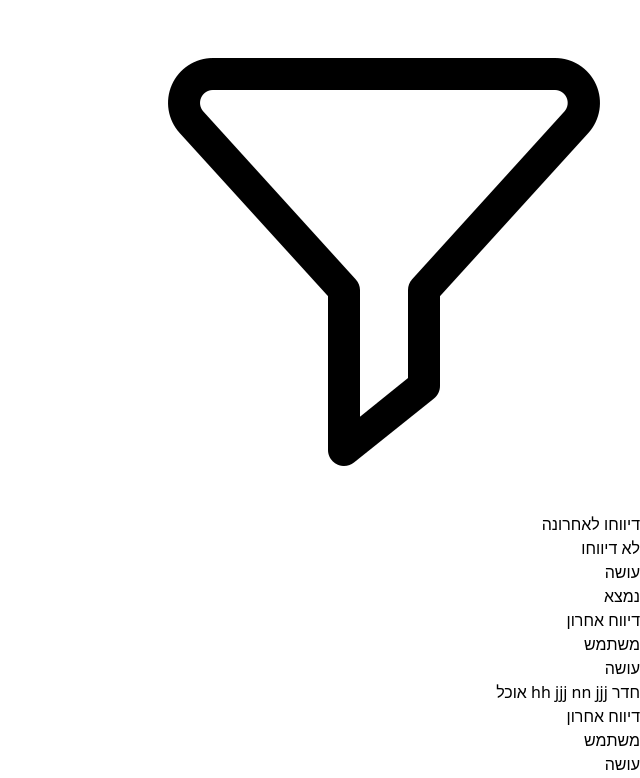
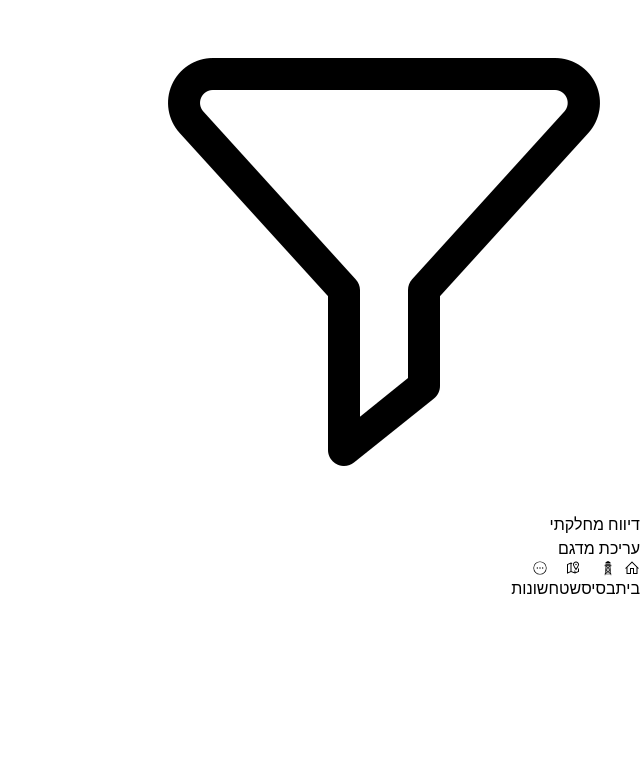
Before and after one commit to Rosenfeld99/Client_Monitoring_System_IDF, a React (Vite) app: page /lastReports in a window 1280 px wide. Shown: the part 332-1110 px from the top of the page, without its empty margins (640-1280 px from the left). After the commit the page ends 932 px from the top, so only its background shows below. Built offline with nearby package versions, Linux system fonts and the light colour scheme.

Commit message:
fixed the admin first look table

```diff
--- a/src/components/admin/solidersReports/NotReport.jsx
+++ /dev/null
@@ -1,9 +0,0 @@
-import React from 'react'
-
-function NotReports() {
-    return (
-        <div>NotReports</div>
-    )
-}
-
-export default NotReports
--- /dev/null
+++ b/src/components/admin/solidersReports/SoldiersClassReport.jsx
@@ -0,0 +1,34 @@
+import React from 'react'
+import UsersDisplay from './UsersDisplay'
+import { LiaHomeSolid, LiaMapMarkedAltSolid } from 'react-icons/lia'
+import { GiWatchtower } from 'react-icons/gi'
+import { CiCircleMore } from 'react-icons/ci'
+import { useNavigate } from 'react-router-dom'
+
+function SoldiersClassReport() {
+    const navigation = useNavigate()
+
+    const LIST_OPTION = [
+        { name: "בית", value: "home", icon: <LiaHomeSolid /> },
+        { name: "בסיס", value: "base", icon: <GiWatchtower /> },
+        { name: "שטח", value: "area", icon: <LiaMapMarkedAltSolid /> },
+        { name: "שונות", value: "others", icon: <CiCircleMore /> },
+    ]
+    return (
+        <div className=' mt-7 w-full h-full flex flex-col flex-1'>
+
+            <div className='mt-[26px]  h-[45vh] overflow-y-auto'>
+                <div className="  grid grid-cols-2 gap-x-20 gap-y-7">
+                    {LIST_OPTION?.map((item, index) => (
+                        <button onClick={() => navigation(`/startReport/${item?.value}`)} key={index} className=" flex flex-col items-center justify-center gap-2">
+                            <div className="bg-gradient-to-r from-cyan-500 to-blue-500 shadow-md shadow-[#0000003d] w-20 h-20 rounded-full flex items-center justify-center text-white text-4xl">{item?.icon}</div>
+                            <div className="text-lg font-bold">{item?.name}</div>
+                        </button>
+                    ))}
+                </div>
+            </div>
+        </div>
+    )
+}
+
+export default SoldiersClassReport
--- a/src/components/admin/solidersReports/SolidersReports.jsx
+++ b/src/components/admin/solidersReports/SolidersReports.jsx
@@ -4,12 +4,12 @@ import filter from "/filter.png"
 import searchIcon from "/searchIcon.png"
 import { Link } from 'react-router-dom'
 import UsersDisplay from './UsersDisplay'
-import NotReports from './NotReport'
 import TransitionPage from '../../../animation/TransitionPage'
+import SoldiersClassReport from './SoldiersClassReport'
 
 
 function LastReports() {
-  const [chosenCategory, setChosenCategory] = useState("last-report")
+  const [chosenCategory, setChosenCategory] = useState("class-of-soldiers")
   return (
     <TransitionPage>
       <div dir='rtl' className="flex flex-col pb-20 mx-auto w-full bg-white min-h-screen flex-1  ">
@@ -21,9 +21,9 @@ function LastReports() {
               <span className='font-bold' >מיין משתמשים</span>
             </div>
             <div className='flex flex-row-reverse'>
-              <div className='border-gray-300 rounded-lg border flex w-[90%] items-center'>
+              <div className='border-gray-300 pr-3 rounded-lg border flex w-[90%] '>
                 <input placeholder='  חיפוש משתמשים   ' className='ml-1 p-1 outline-none  w-[90%]' type="text" />
-                <span ><img className='max-w-4' src={searchIcon} alt="" /></span>
+                <span className='flex items-center' ><img className='max-w-4' src={searchIcon} alt="" /></span>
               </div>
               <Link className=' ml-1 flex rounded-lg overflow-hidden' to={"/advanceSearch"}>
                 <button className='ml-auto px-2 bg-[#E6E6E6]'><img className='max-w-4' src={filter} alt="" /></button>
@@ -31,11 +31,10 @@ function LastReports() {
             </div>
 
             <div className='flex w-full justify-evenly items-center p-1 flex-1 rounded-lg mt-4 bg-[#E6E6E6] '>
-              <div onClick={(e) => setChosenCategory(e.target.id)} className={`${chosenCategory === "last-report" && "bg-white"} px-4 p-1 rounded-lg `} id='last-report'
-              >דיווחו לאחרונה</div>
-              <div onClick={(e) => setChosenCategory(e.target.id)} className={`${chosenCategory === "not-report" && "bg-white"} px-4 p-1 rounded-lg `} id='not-report'>לא דיווחו</div>
+              <div onClick={(e) => setChosenCategory(e.target.id)} className={`${chosenCategory === "class-of-soldiers" && "bg-white"} w-1/2 text-center p-1 rounded-lg `} id='class-of-soldiers'>דיווח מחלקתי</div>
+              <div onClick={(e) => setChosenCategory(e.target.id)} className={`${chosenCategory === "soldiers" && "bg-white"} w-1/2  text-center p-1 rounded-lg `} id='soldiers'>עריכת מדגם</div>
             </div>
-            {chosenCategory === "not-report" ? <NotReports /> : <UsersDisplay />}
+            {chosenCategory === "soldiers" ? <UsersDisplay /> : <SoldiersClassReport />}
           </div>
         </div>
 
--- a/src/components/admin/solidersReports/UsersDisplay.jsx
+++ b/src/components/admin/solidersReports/UsersDisplay.jsx
@@ -1,10 +1,13 @@
 import React, { useState } from 'react'
+import { Link } from 'react-router-dom';
 
 
-const DisplayUser = () => {
+const DisplayUser = ({ setUsersSelected }) => {
     const [chooseReport, setChooseReport] = useState(false)
+
     return (<>
-        <div onClick={() => setChooseReport(!chooseReport)} className={` ${chooseReport && 'bg-[#e9f6fd] border-[1px]  border-[#62bcee] rounded-lg'} min-h-10 grid grid-cols-12 my-1 gap-3 py-1 `} >
+        {/* TODO: save the users selected on click */}
+        <div onClick={() => { !chooseReport ? setUsersSelected(["has users"]) : setUsersSelected([]); setChooseReport(!chooseReport); }} className={` ${chooseReport && 'bg-[#e9f6fd] border-[1px]  border-[#62bcee] rounded-lg'} min-h-10 grid grid-cols-12 my-1 gap-3 py-1 `} >
             <div className="flex w-full h-full overflow-y-auto col-span-2 items-center justify-center ">עושה</div>
             <div className="flex w-full h-full overflow-y-auto  col-span-3 items-center justify-center ">חדר  hh jjj nn jjj אוכל</div>
             <div className="flex w-full h-full overflow-y-auto col-span-4 items-center justify-center ">דיווח אחרון</div>
@@ -18,21 +21,28 @@ const DisplayUser = () => {
 
 
 function UsersDisplay() {
+    const [usersSelected, setUsersSelected] = useState([])
     return (
-        <div className='w-full h-full flex flex-col flex-1'> <div className=' grid grid-cols-12 gap-3 px-1 mt-5  '>
-            <div className="flex w-full col-span-2 items-center justify-center font-semibold">עושה</div>
-            <div className="flex w-full  col-span-3 items-center justify-center font-semibold">נמצא</div>
-            <div className="flex w-full col-span-4 items-center justify-center font-semibold">דיווח אחרון</div>
-            <div className="flex w-full col-span-3 items-center  justify-center font-semibold">משתמש</div>
-        </div>
-            <div className='divide-solid divide-y border mt-1 ' ></div>
-            <div className='  max-h-72 overflow-y-auto'>
+        <div className='mt-7 w-full h-full flex flex-col flex-1'>
+            <div className=' grid grid-cols-12 gap-3 px-1   '>
+                <div className="flex w-full col-span-2 items-center justify-center font-semibold">עושה</div>
+                <div className="flex w-full  col-span-3 items-center justify-center font-semibold">נמצא</div>
+                <div className="flex w-full col-span-4 items-center justify-center font-semibold">דיווח אחרון</div>
+                <div className="flex w-full col-span-3 items-center  justify-center font-semibold">משתמש</div>
+            </div>
+            <div className='divide-solid divide-y border  ' ></div>
+            <div className='  h-[45vh] overflow-y-auto'>
                 {new Array(15).fill(0).map((_, i) =>
                     <div key={i}>
-                        <DisplayUser key={i} />
+                        <DisplayUser setUsersSelected={setUsersSelected} />
                     </div>
                 )}
             </div>
+            {usersSelected[0] && <div className='flex  mt-5 justify-center'>
+                <Link to={"/startReport"}>
+                    <button className=' p-3 rounded-lg bg-[#E6E6E6]'>עריכה</button>
+                </Link>
+            </div>}
         </div>
     )
 }
```
